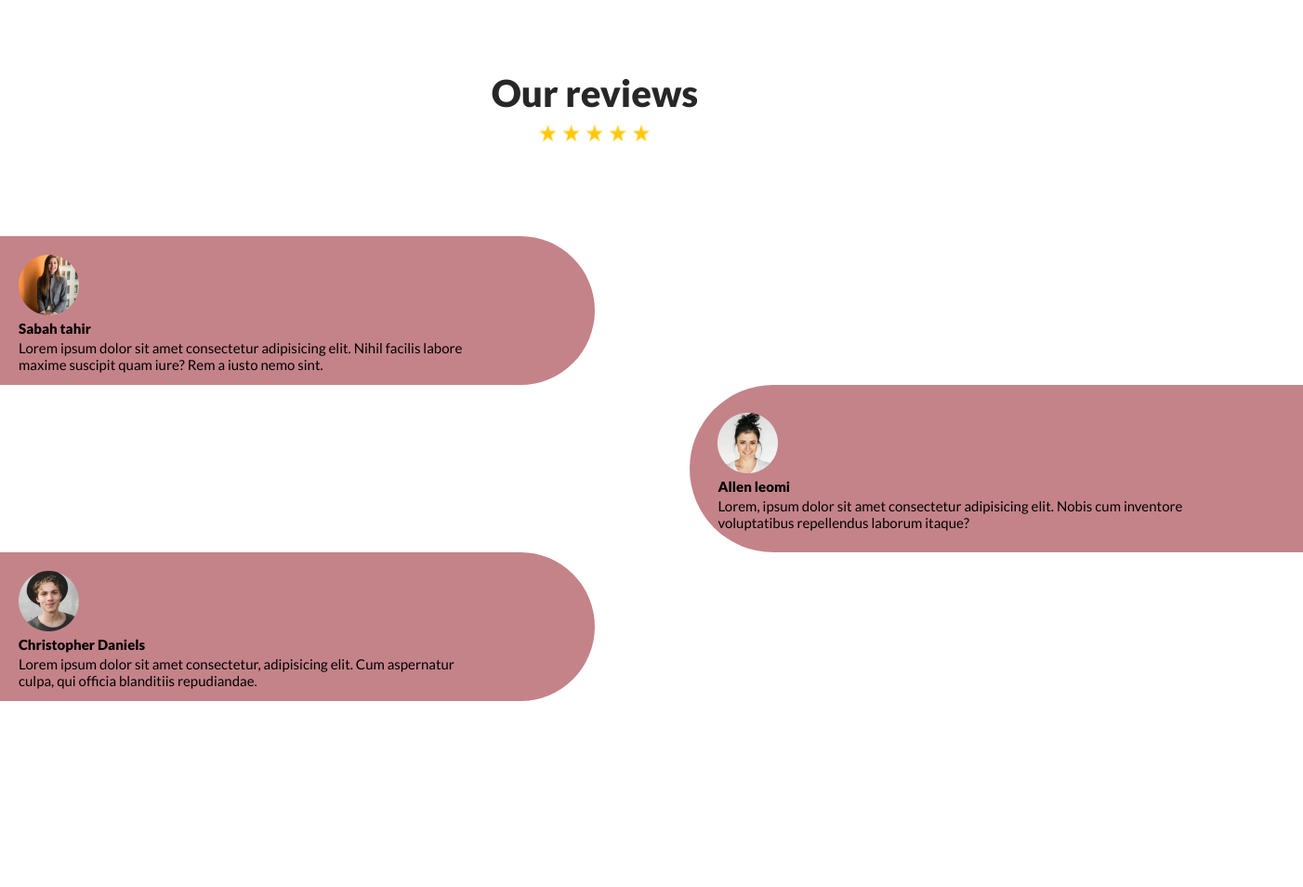
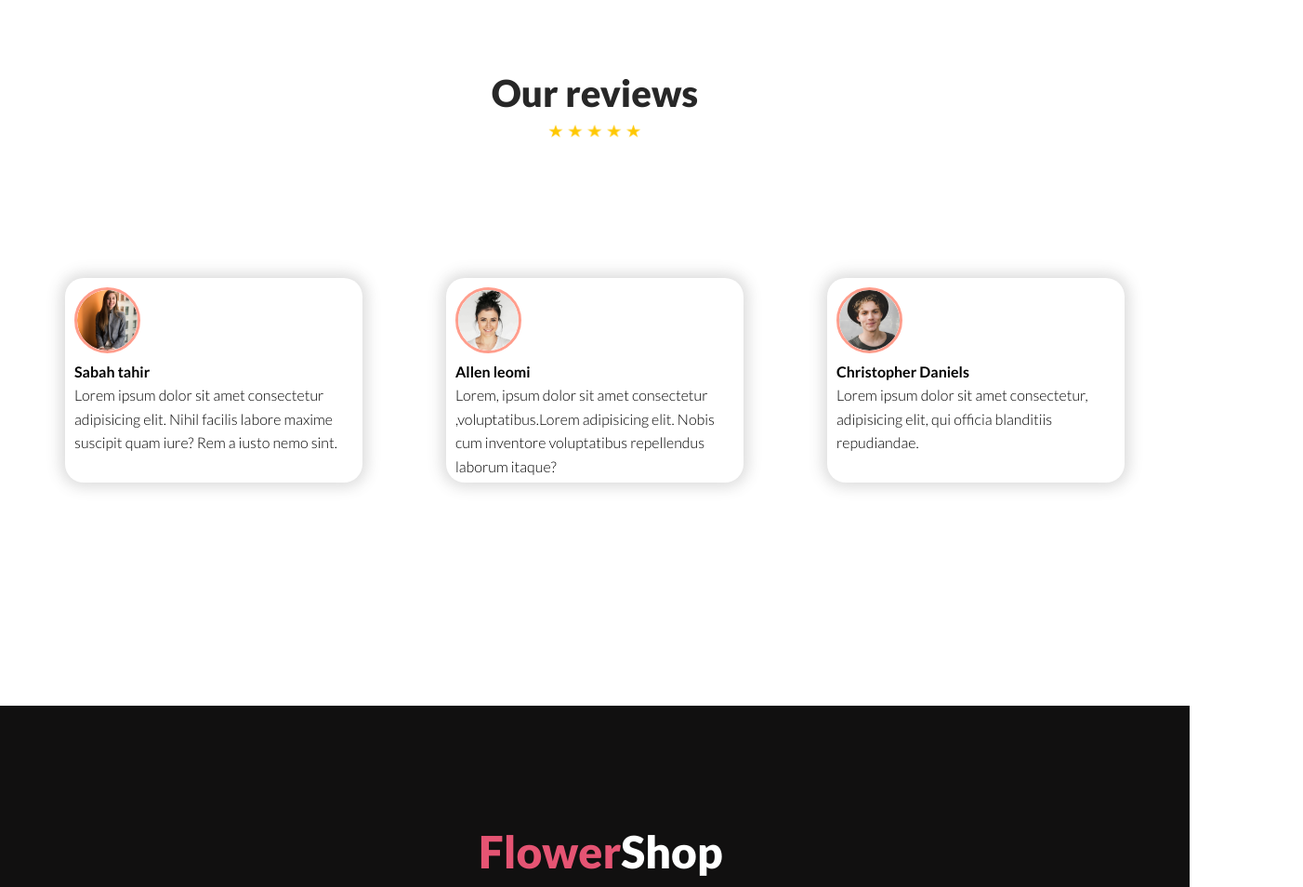
Before and after one commit to IshakQuresheeAkib/assignment-one, a plain HTML site: page index.html in a window 1280 px wide. Shown: the part 4860-5814 px from the top of the page at 93% size, 1402 px wide, since content can reach past the window. Drawn offline with Linux system fonts and the light colour scheme.

Commit message:
final commit

```diff
--- a/index.css
+++ b/index.css
@@ -272,55 +272,49 @@ header img{
     border: none;
 }
 
-.reviews{
-    max-width:100% ;
-    margin: 100px 0 200px;
-}
+
 .review-title{
     width:300px;
     color: #272727;
     text-align:center;
     font-size: 40px;
     font-weight: 900;
-    margin: 128px auto 10px;
+    margin: 128px auto 0px;
 }
+
 .reviews>div{
-    width: 600px;
-    height: 120px;
-    background: rgba(190, 118, 125, 0.90);
+    width:300px;
+    height: 200px;
+    line-height: 1.6;
+    padding: 10px;
+    border-radius: 20px;
+    background-color: white;
+    box-shadow: 0px 0px 15px 5px rgba(82, 82, 82, 0.2);
 }
-.reviews h4{
-    font-size: 15px;
-    font-weight: 900;
-    line-height: 1.5;
+.reviews>div>img{
+    border-radius: 50%;
+    border: 3px solid rgba(255, 99, 71, 0.622);
 }
-.reviews p{
-    font-size: 15px;
-    font-weight: 400;
-    width: 500px;
+.reviews>div>p{
+    font-weight:300;
 }
-.review-cont1{
-    border-radius: 0px 98.5px 98.5px 0px;
-    padding: 20px;
+
+.reviews{
+    display: flex;
+    justify-content:center;
+    gap:90px;
+    height:500px;
+    align-items: center;
+    margin:0 auto 100px;
 }
-.review-cont2{
-    border-radius: 98.5px 0px 0px 98.5px;
-    margin-left: 58%;
-    padding: 30px;
-    text-align: justify;
-}
-.review-cont3{
-    border-radius: 0px 98.5px 98.5px 0px;
-    padding: 20px;
-}
+
 .point{
     display: flex;
     justify-content: center;
-    align-items: flex-start;
     text-align: center;
-    margin: 0 auto;
-    width:120px;
-    height:20px;
+    margin: 10px auto;
+    width:100px;
+    height:15px;
 }
 
 footer{
--- a/index.html
+++ b/index.html
@@ -99,12 +99,12 @@
             <div class="review-cont2">
                 <img src="./image/Ellipse 3.png" alt="">
                 <h4>Allen leomi</h4>
-                <p>Lorem, ipsum dolor sit amet consectetur adipisicing elit. Nobis cum inventore voluptatibus repellendus laborum itaque?</p>
+                <p>Lorem, ipsum dolor sit amet consectetur ,voluptatibus.Lorem adipisicing elit. Nobis cum inventore voluptatibus repellendus laborum itaque?</p>
             </div>
             <div class="review-cont3">
                 <img src="./image/Ellipse 4.png" alt="picture">
                 <h4>Christopher Daniels</h4>
-                <p>Lorem ipsum dolor sit amet consectetur, adipisicing elit. Cum aspernatur culpa, qui officia blanditiis repudiandae.</p>
+                <p>Lorem ipsum dolor sit amet consectetur, adipisicing elit, qui officia blanditiis repudiandae.</p>
             </div>
         </div>
     </section>
```
